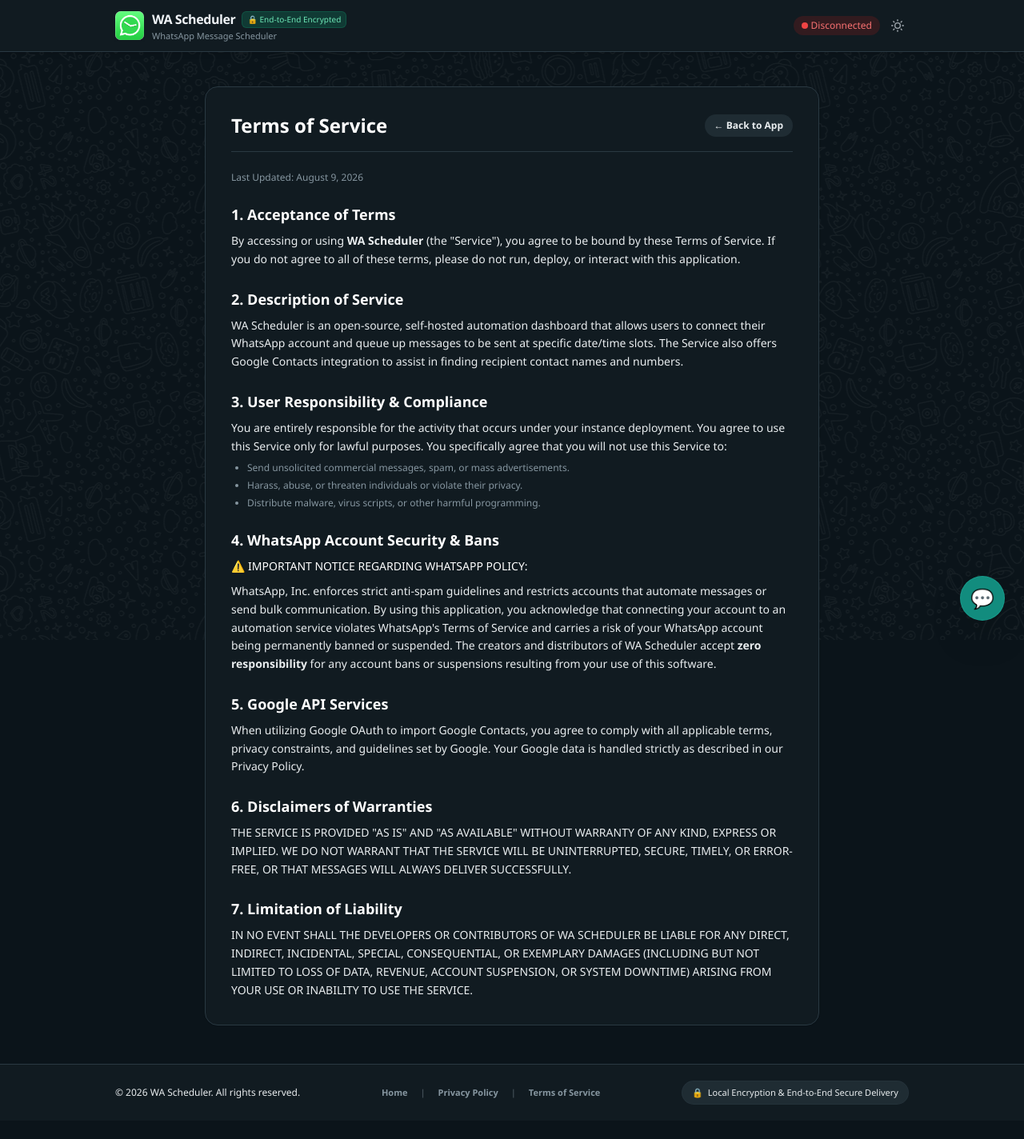
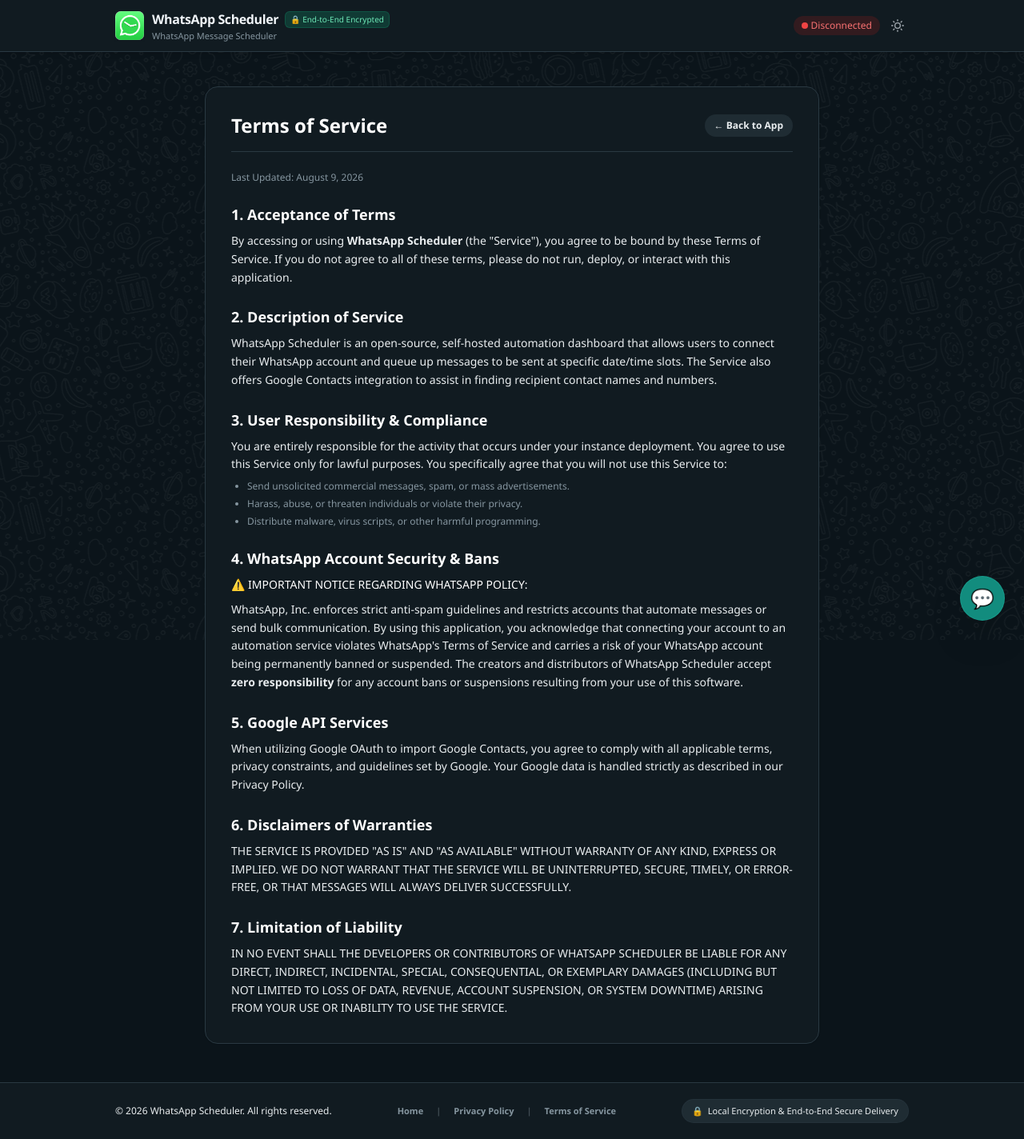
Before and after one commit to Aniket0308200/WhatsApp-scheduler, a React (Vite) app in the folder frontend/: page /terms-of-service in a window 1280 px wide. Shown: the whole page at 80% size. Before the commit the page ends 1401 px from the top, so only its background shows below. Built offline with nearby package versions, Linux system fonts and the light colour scheme; no server answers.

Commit message:
GCC verification issue fix(4,5)

```diff
--- a/frontend/index.html
+++ b/frontend/index.html
@@ -4,7 +4,7 @@
     <meta charset="UTF-8" />
     <link rel="icon" type="image/png" href="/whatsapp_icon.png" />
     <meta name="viewport" content="width=device-width, initial-scale=1.0" />
-    <title>WA Scheduler</title>
+    <title>WhatsApp Scheduler</title>
   </head>
   <body>
     <div id="root"></div>
--- a/frontend/src/App.jsx
+++ b/frontend/src/App.jsx
@@ -7,6 +7,7 @@
 import PrivacyPolicy from './components/PrivacyDoc';
 import TermsOfService from './components/TermsOfService';
 import { navigateTo } from './utils/navigation';
+import HeroSection from './components/HeroSection';
 
 const POLL_INTERVAL = 4_000;
 const MSG_POLL_INTERVAL = 20_000;
@@ -78,6 +79,8 @@
             <TermsOfService />
           ) : (
             <div className="space-y-6">
+              <HeroSection />
+
               {!isConnected && (
                 <ConnectionPanel
                   status={waStatus}
@@ -97,7 +100,7 @@
         <footer className="w-full text-center text-xs py-5 mt-auto border-t border-black/20 dark:border-wa-dbdr bg-wa-dark dark:bg-wa-dpanel transition-colors duration-200 z-10">
           <div className="container mx-auto px-4 max-w-5xl flex flex-col md:flex-row items-center justify-between gap-4 text-emerald-100 dark:text-wa-dmuted font-medium">
             <div className="flex flex-col items-center md:items-start gap-1">
-              <span className="text-slate-100 dark:text-wa-dtext">© {new Date().getFullYear()} WA Scheduler. All rights reserved.</span>
+              <span className="text-slate-100 dark:text-wa-dtext">© {new Date().getFullYear()} WhatsApp Scheduler. All rights reserved.</span>
             </div>
 
             <div className="flex flex-wrap items-center justify-center gap-3 sm:gap-4 text-emerald-200/90 dark:text-wa-dmuted text-[11px] font-semibold">
--- a/frontend/src/components/Header.jsx
+++ b/frontend/src/components/Header.jsx
@@ -119,7 +119,7 @@
           </div>
           <div>
             <div className="flex items-center gap-2">
-              <h1 className="font-bold text-sm sm:text-base text-slate-100 leading-tight tracking-tight">WA Scheduler</h1>
+              <h1 className="font-bold text-sm sm:text-base text-slate-100 leading-tight tracking-tight">WhatsApp Scheduler</h1>
               <span className="hidden sm:inline-flex items-center gap-1 px-1.5 py-0.5 rounded-md text-[9px] sm:text-[10px] bg-emerald-500/10 dark:bg-emerald-500/20 text-emerald-300 border border-emerald-500/20 font-medium select-none">
                 🔒 End-to-End Encrypted
               </span>
--- /dev/null
+++ b/frontend/src/components/HeroSection.jsx
@@ -0,0 +1,92 @@
+import React from 'react';
+
+export default function HeroSection() {
+  return (
+    <div className="w-full bg-white/95 dark:bg-wa-dpanel/95 backdrop-blur-md rounded-2xl shadow-lg border border-slate-200/80 dark:border-wa-dbdr p-6 sm:p-8 transition-all duration-300 relative overflow-hidden group hover:shadow-xl">
+      {/* Background radial highlight */}
+      <div className="absolute -right-24 -top-24 w-64 h-64 rounded-full bg-emerald-500/10 dark:bg-emerald-500/5 blur-3xl pointer-events-none group-hover:scale-110 transition-transform duration-500" />
+      <div className="absolute -left-24 -bottom-24 w-64 h-64 rounded-full bg-wa-teal/10 dark:bg-wa-teal/5 blur-3xl pointer-events-none group-hover:scale-110 transition-transform duration-500" />
+
+      <div className="grid grid-cols-1 md:grid-cols-12 gap-6 items-center relative z-10">
+
+        {/* Left Side: Information */}
+        <div className="md:col-span-7 space-y-4">
+          <div className="inline-flex items-center gap-1.5 px-3 py-1 rounded-full text-xs font-semibold bg-emerald-500/10 dark:bg-emerald-500/20 text-emerald-600 dark:text-emerald-400 border border-emerald-500/20">
+            <span className="w-1.5 h-1.5 rounded-full bg-emerald-500 animate-pulse" />
+            Product Overview
+          </div>
+
+          <h2 className="text-2xl sm:text-3xl font-extrabold tracking-tight text-slate-900 dark:text-white leading-tight">
+            WhatsApp <span className="bg-gradient-to-r from-wa-teal to-emerald-500 bg-clip-text text-transparent dark:from-emerald-400 dark:to-wa-green">Message Scheduler</span>
+          </h2>
+
+          <p className="text-sm sm:text-base text-slate-600 dark:text-wa-dmuted leading-relaxed">
+            Schedule your WhatsApp messages, organize automated delivery, and seamlessly sync your Google Contacts to select recipients effortlessly.
+          </p>
+
+          <div className="grid grid-cols-1 sm:grid-cols-2 gap-3 pt-2">
+            <div className="flex items-start gap-2 text-xs font-medium text-slate-700 dark:text-wa-dtext">
+              <span className="text-emerald-500 shrink-0">✔</span>
+              <span>Automated Message Queuing</span>
+            </div>
+            <div className="flex items-start gap-2 text-xs font-medium text-slate-700 dark:text-wa-dtext">
+              <span className="text-emerald-500 shrink-0">✔</span>
+              <span>Google Contacts Syncing</span>
+            </div>
+            <div className="flex items-start gap-2 text-xs font-medium text-slate-700 dark:text-wa-dtext">
+              <span className="text-emerald-500 shrink-0">✔</span>
+              <span>Secure Local Data Storage</span>
+            </div>
+            <div className="flex items-start gap-2 text-xs font-medium text-slate-700 dark:text-wa-dtext">
+              <span className="text-emerald-500 shrink-0">✔</span>
+              <span>Real-time Connection Status</span>
+            </div>
+          </div>
+        </div>
+
+        {/* Right Side: Mock UI Visual */}
+        <div className="md:col-span-5 flex justify-center">
+          <div className="w-full max-w-[280px] bg-slate-50 dark:bg-wa-dsurf rounded-xl border border-slate-200 dark:border-wa-dbdr/80 p-4 shadow-sm relative overflow-hidden transition-transform duration-300 group-hover:scale-[1.02]">
+            {/* Mock Chat Header */}
+            <div className="flex items-center gap-2 pb-3 mb-3 border-b border-slate-100 dark:border-wa-dbdr/60">
+              <div className="w-8 h-8 rounded-full bg-emerald-500 flex items-center justify-center text-white font-bold text-xs">
+                JD
+              </div>
+              <div className="min-w-0 flex-1">
+                <div className="flex items-center justify-between">
+                  <span className="text-xs font-bold text-slate-800 dark:text-wa-dtext truncate">John Doe</span>
+                  <span className="text-[9px] bg-emerald-100 dark:bg-emerald-950/60 text-emerald-700 dark:text-emerald-400 px-1.5 py-0.5 rounded-full font-semibold border border-emerald-200/50 dark:border-emerald-500/20">
+                    Google Contact
+                  </span>
+                </div>
+                <span className="text-[10px] text-slate-400 dark:text-wa-dmuted font-mono truncate block">+1 (555) 019-2834</span>
+              </div>
+            </div>
+
+            {/* Mock Message Bubbles */}
+            <div className="space-y-3">
+              <div className="bg-white dark:bg-wa-dpanel/80 rounded-lg p-2.5 max-w-[90%] border border-slate-100 dark:border-wa-dbdr/40 shadow-[0_1px_1px_rgba(0,0,0,0.05)]">
+                <p className="text-[11px] text-slate-700 dark:text-wa-dtext leading-normal">
+                  Hi John! Just sending the automated follow-up check-in.
+                </p>
+                <div className="flex items-center justify-between mt-1 text-[9px] text-slate-400 dark:text-wa-dmuted">
+                  <span>10:30 AM</span>
+                  <span className="text-emerald-500">✓✓</span>
+                </div>
+              </div>
+
+              {/* Scheduled Queue Status Badge */}
+              <div className="flex items-center justify-center">
+                <div className="inline-flex items-center gap-1.5 px-2.5 py-1 rounded-full text-[10px] font-semibold bg-emerald-500/10 text-emerald-600 dark:text-emerald-400 dark:bg-emerald-500/20 border border-emerald-500/20 animate-pulse">
+                  <span className="text-xs">📅</span>
+                  <span>Scheduled Delivery Queued</span>
+                </div>
+              </div>
+            </div>
+          </div>
+        </div>
+
+      </div>
+    </div>
+  );
+}
--- a/frontend/src/components/PrivacyDoc.jsx
+++ b/frontend/src/components/PrivacyDoc.jsx
@@ -22,7 +22,7 @@
         <section className="space-y-2">
           <h3 className="text-base sm:text-lg font-bold text-slate-900 dark:text-white">1. Introduction</h3>
           <p>
-            Welcome to <strong>WA Scheduler</strong>. We respect your privacy and are committed to protecting any information processed through this application.
+            Welcome to <strong>WhatsApp Scheduler</strong>. We respect your privacy and are committed to protecting any information processed through this application.
             Because this application operates locally under your own deployment, you retain control of your data. This Privacy Policy details how we interact with, retrieve, and store your information.
           </p>
         </section>
@@ -30,7 +30,7 @@
         <section className="space-y-2">
           <h3 className="text-base sm:text-lg font-bold text-slate-900 dark:text-white">2. Google API Services & OAuth Consent</h3>
           <p>
-            WA Scheduler offers an optional integration to import and synchronize your Google Contacts.
+            WhatsApp Scheduler offers an optional integration to import and synchronize your Google Contacts.
             To do this, we use Google OAuth authentication to request access to your Google Contacts via the Google People API (specifically the
             <code>https://www.googleapis.com/auth/contacts.readonly</code> scope).
           </p>
@@ -81,7 +81,7 @@
         <section className="space-y-2">
           <h3 className="text-base sm:text-lg font-bold text-slate-900 dark:text-white">7. Contact Information</h3>
           <p>
-            If you have any questions or concerns regarding this Privacy Policy, please contact the administrator of your local WA Scheduler deployment instance.
+            If you have any questions or concerns regarding this Privacy Policy, please contact the administrator of your local WhatsApp Scheduler deployment instance.
           </p>
         </section>
       </div>
--- a/frontend/src/components/TermsOfService.jsx
+++ b/frontend/src/components/TermsOfService.jsx
@@ -22,7 +22,7 @@
         <section className="space-y-2">
           <h3 className="text-base sm:text-lg font-bold text-slate-900 dark:text-white">1. Acceptance of Terms</h3>
           <p>
-            By accessing or using <strong>WA Scheduler</strong> (the "Service"), you agree to be bound by these Terms of Service.
+            By accessing or using <strong>WhatsApp Scheduler</strong> (the "Service"), you agree to be bound by these Terms of Service.
             If you do not agree to all of these terms, please do not run, deploy, or interact with this application.
           </p>
         </section>
@@ -30,7 +30,7 @@
         <section className="space-y-2">
           <h3 className="text-base sm:text-lg font-bold text-slate-900 dark:text-white">2. Description of Service</h3>
           <p>
-            WA Scheduler is an open-source, self-hosted automation dashboard that allows users to connect their WhatsApp account
+            WhatsApp Scheduler is an open-source, self-hosted automation dashboard that allows users to connect their WhatsApp account
             and queue up messages to be sent at specific date/time slots. The Service also offers Google Contacts integration
             to assist in finding recipient contact names and numbers.
           </p>
@@ -57,7 +57,7 @@
           <p>
             WhatsApp, Inc. enforces strict anti-spam guidelines and restricts accounts that automate messages or send bulk communication.
             By using this application, you acknowledge that connecting your account to an automation service violates WhatsApp's Terms of Service and carries a risk of your WhatsApp account being permanently banned or suspended.
-            The creators and distributors of WA Scheduler accept <strong>zero responsibility</strong> for any account bans or suspensions resulting from your use of this software.
+            The creators and distributors of WhatsApp Scheduler accept <strong>zero responsibility</strong> for any account bans or suspensions resulting from your use of this software.
           </p>
         </section>
 
@@ -81,7 +81,7 @@
         <section className="space-y-2">
           <h3 className="text-base sm:text-lg font-bold text-slate-900 dark:text-white">7. Limitation of Liability</h3>
           <p>
-            IN NO EVENT SHALL THE DEVELOPERS OR CONTRIBUTORS OF WA SCHEDULER BE LIABLE FOR ANY DIRECT, INDIRECT, INCIDENTAL, SPECIAL,
+            IN NO EVENT SHALL THE DEVELOPERS OR CONTRIBUTORS OF WHATSAPP SCHEDULER BE LIABLE FOR ANY DIRECT, INDIRECT, INCIDENTAL, SPECIAL,
             CONSEQUENTIAL, OR EXEMPLARY DAMAGES (INCLUDING BUT NOT LIMITED TO LOSS OF DATA, REVENUE, ACCOUNT SUSPENSION, OR SYSTEM DOWNTIME)
             ARISING FROM YOUR USE OR INABILITY TO USE THE SERVICE.
           </p>
```
